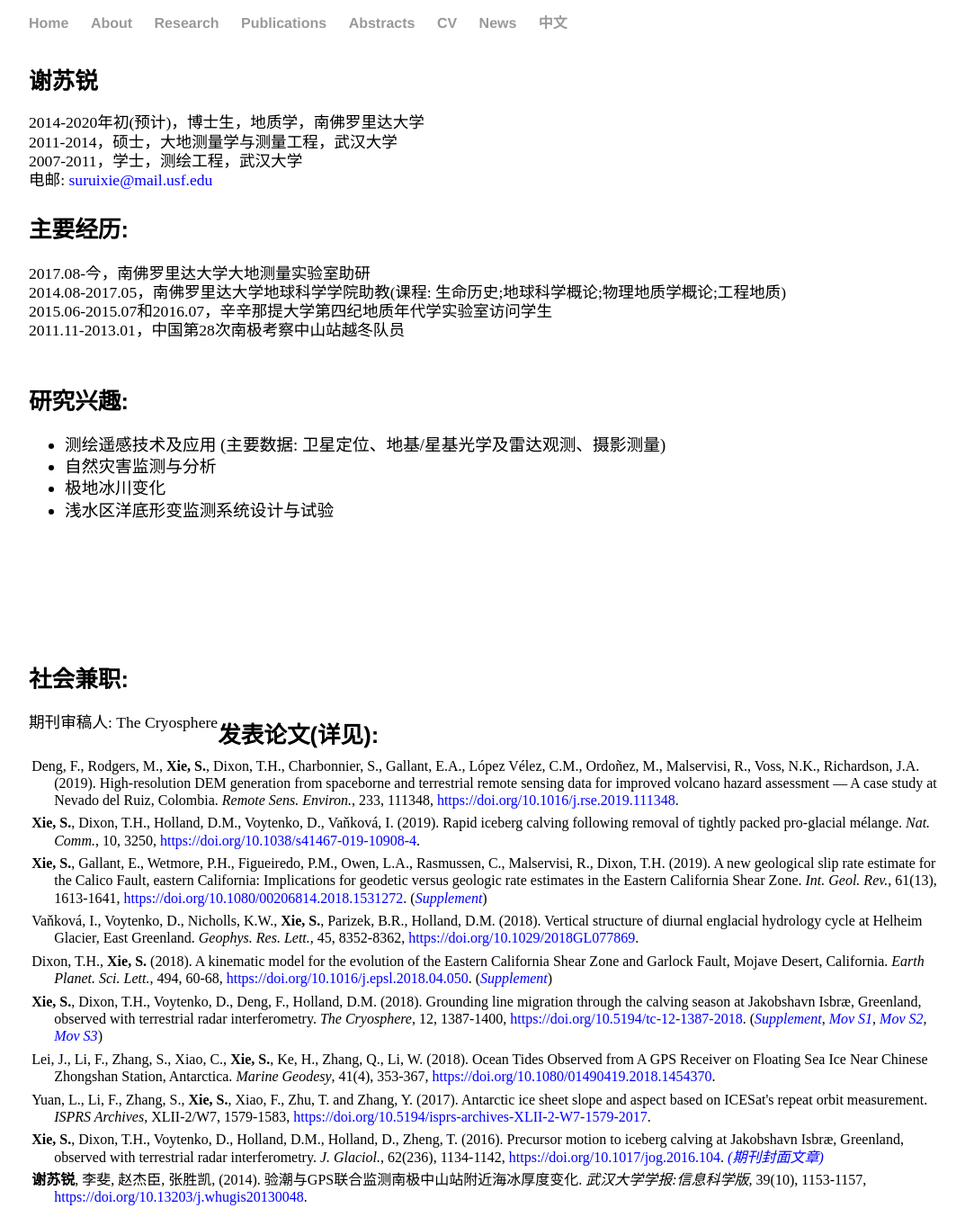
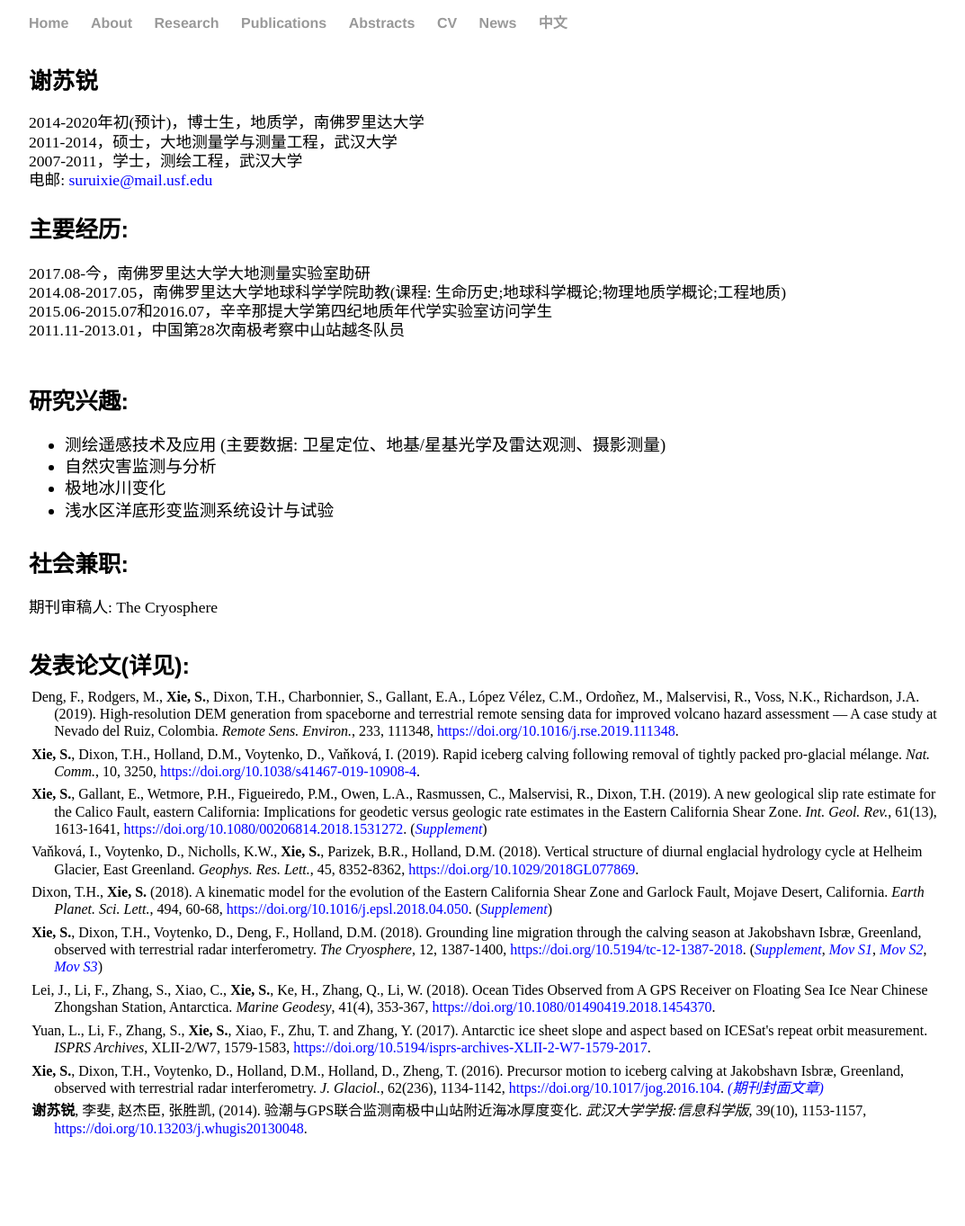
Before and after one commit to suruixie/suruixie.github.io, a Jekyll site: the page built from Chinese/index.html, in a window 1280 px wide. Shown: the whole page at 90% size, without its empty margins (96-1169 px from the left). Built offline with Jekyll 4.4.1, drawn with Linux system fonts in a browser that asks for light colours; a style sheet for code colours, icons or effects is not loaded; after the commit the page ends 1286 px from its top, so only the background shows below that.

Commit message:
Update index.html

```diff
--- a/Chinese/index.html
+++ b/Chinese/index.html
@@ -32,12 +32,12 @@
 	    </ul>
 	</div>
 	<div class="sideText">
-	    <h4 style="margin-top:6em;margin-bottom:0.2em;">社会兼职: </h4>
+	    <h4 style="margin-top:1em;margin-bottom:0.2em;">社会兼职: </h4>
             <p style="line-height: 120%;">期刊审稿人: The Cryosphere<br>
             </p>
 	</div>
 	<div class="sideText">
-		<h4 style="margin-top:1em;margin-bottom:0.2em;">发表论文(详见<a  href="https://scholar.google.com/citations?hl=en&user=kF4StsMAAAAJ&view_op=list_works" style="color:#0000FF;"><i class="ai ai-google-scholar ai-2x"></i></a>): </h4>
+		<h4 style="margin-top:3em;margin-bottom:0.2em;">发表论文(详见<a  href="https://scholar.google.com/citations?hl=en&user=kF4StsMAAAAJ&view_op=list_works" style="color:#0000FF;"><i class="ai ai-google-scholar ai-2x"></i></a>): </h4>
 		<p  class="publist" style="font-size:1.0em;">
 			Deng, F., Rodgers, M., <strong>Xie, S.</strong>, Dixon, T.H., Charbonnier, S., Gallant, E.A., López Vélez, C.M., Ordoñez, M., Malservisi, R., Voss, N.K., Richardson, J.A. (2019). High-resolution DEM generation from spaceborne and terrestrial remote sensing data for improved volcano hazard assessment — A case study at Nevado del Ruiz, Colombia. <em>Remote Sens. Environ.</em>, 233, 111348, <a href="https://doi.org/10.1016/j.rse.2019.111348" style="color:#0000FF;">https://doi.org/10.1016/j.rse.2019.111348</a>. <br>
 		<p  class="publist" style="font-size:1.0em;">
```
